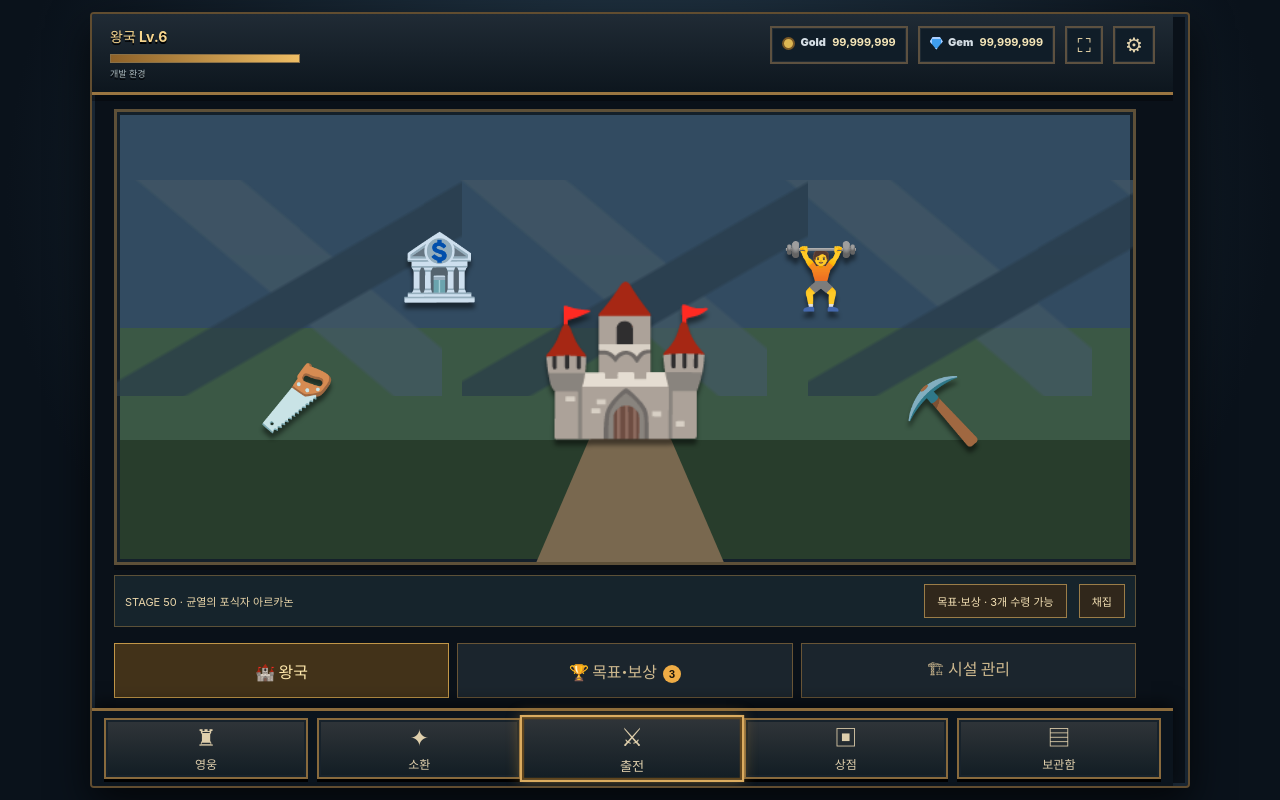
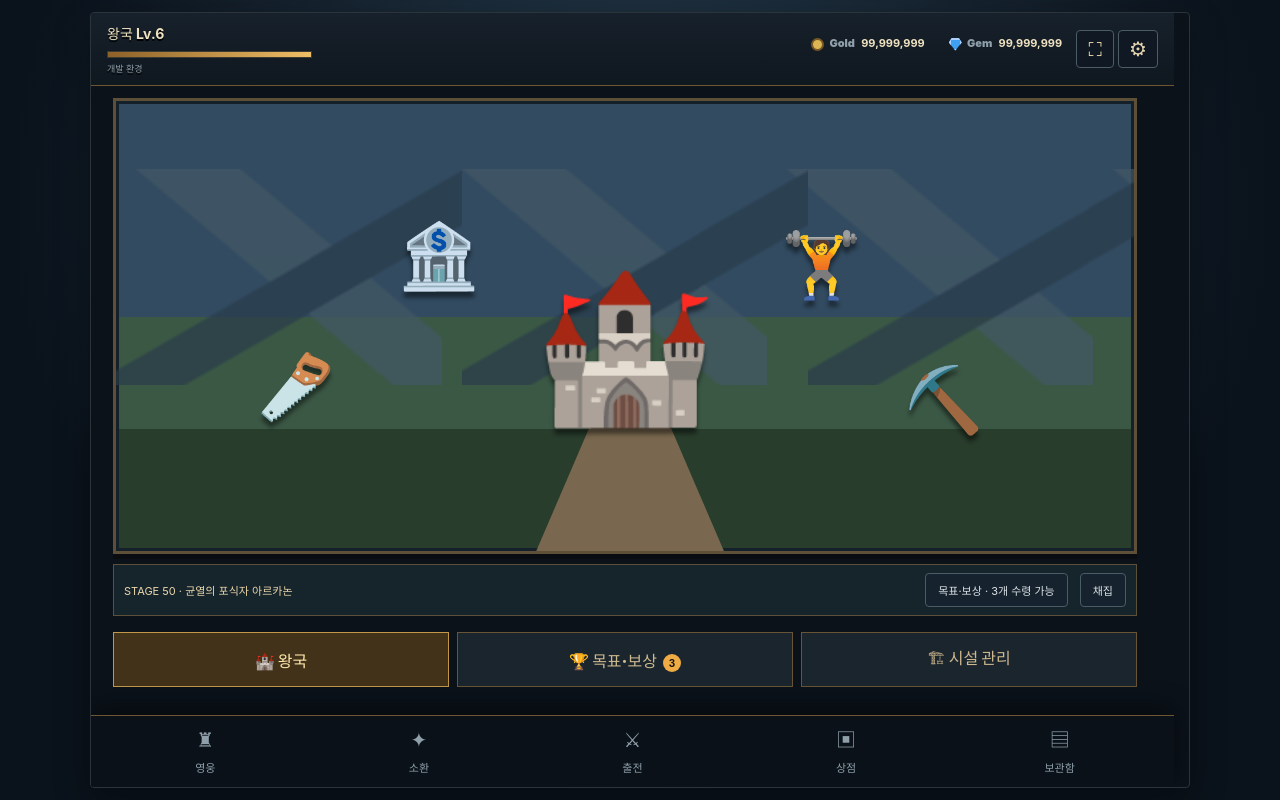
Before and after one commit to bduidohd937-beep/Break-the-Walls-Roll-the-Dice, a React (Vite) app: page / in a window 1280 px wide. Built offline with nearby package versions, Linux system fonts and the light colour scheme.

Commit message:
style: wire UI system styles

```diff
--- a/src/styles/index.css
+++ b/src/styles/index.css
@@ -1,6 +1,8 @@
+@import "./tokens.css";
 @import "./base.css";
 @import "./battle.css";
 @import "./features.css";
 @import "./hub.css";
 @import "./responsive.css";
 @import "./battle-rework.css";
+@import "./ui-system.css";
```
